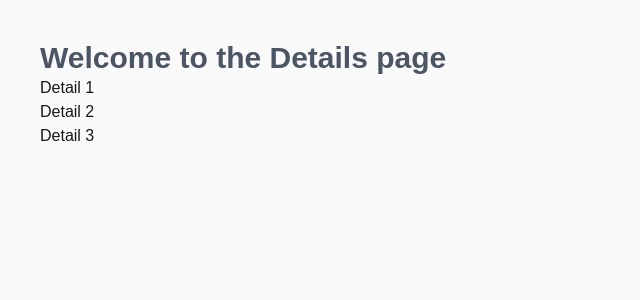
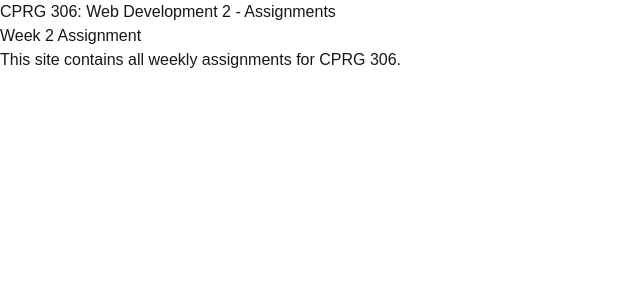
Before and after one commit to anshpreetsingh007/cprg306-assignments, a Next.js app: page /details in a window 1280 px wide. Shown: the top 300 px of the page, without its empty margins (0-640 px from the left). Built offline with nearby package versions, Linux system fonts and the light colour scheme.

Commit message:
Week 2 assignment completed

```diff
--- a/app/details/page.tsx
+++ b/app/details/page.tsx
@@ -1,19 +1,20 @@
-export default function DetailsPage() {
-  const details = [
-    { id: 1, info: "Detail 1" },
-    { id: 2, info: "Detail 2" },
-    { id: 3, info: "Detail 3" },
-  ];
+
+import Link from "next/link";
+
+export default function Home() {
   return (
-    <div className="w-full min-h-screen bg-zinc-50 p-10 ">
-      <h1 className="text-gray-600 font-semibold text-3xl">
-        Welcome to the Details page
-      </h1>
-      <div>
-        {details.map((detail) => (
-          <div key={detail.id}>{detail.info}</div>
-        ))}
-      </div>
-    </div>
+    <main>
+      <h1>CPRG 306: Web Development 2 - Assignments</h1>
+
+      <ul>
+        <li>
+          <Link href="/week-2">Week 2 Assignment</Link>
+        </li>
+      </ul>
+
+      <p>
+        This site contains all weekly assignments for CPRG 306.
+      </p>
+    </main>
   );
 }
```
